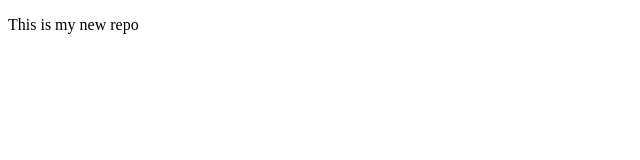
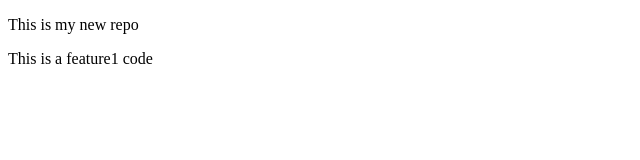
Before and after one commit to Rashi1604/localRepo, a plain HTML site: page index.html in a window 1280 px wide. Shown: the whole page, without its empty margins (0-640 px from the left). Drawn offline with Linux system fonts and the light colour scheme.

Commit message:
new feature added

```diff
--- a/index.html
+++ b/index.html
@@ -7,5 +7,6 @@
 </head>
 <body>
     <p>This is my new repo</p>
+    <p> This is a feature1 code</p>
 </body>
 </html>
```
Also changed, not shown: 1 other file.
